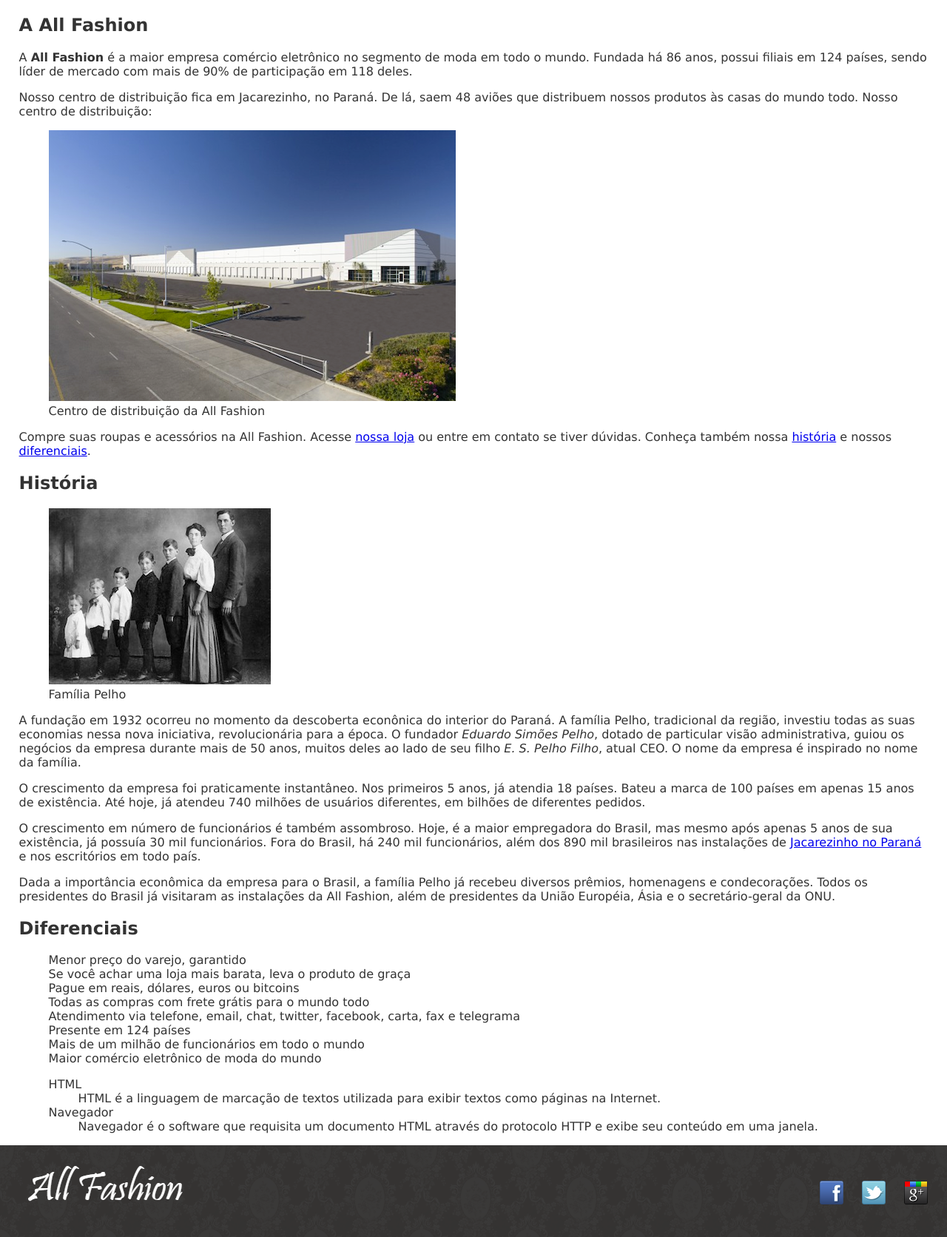
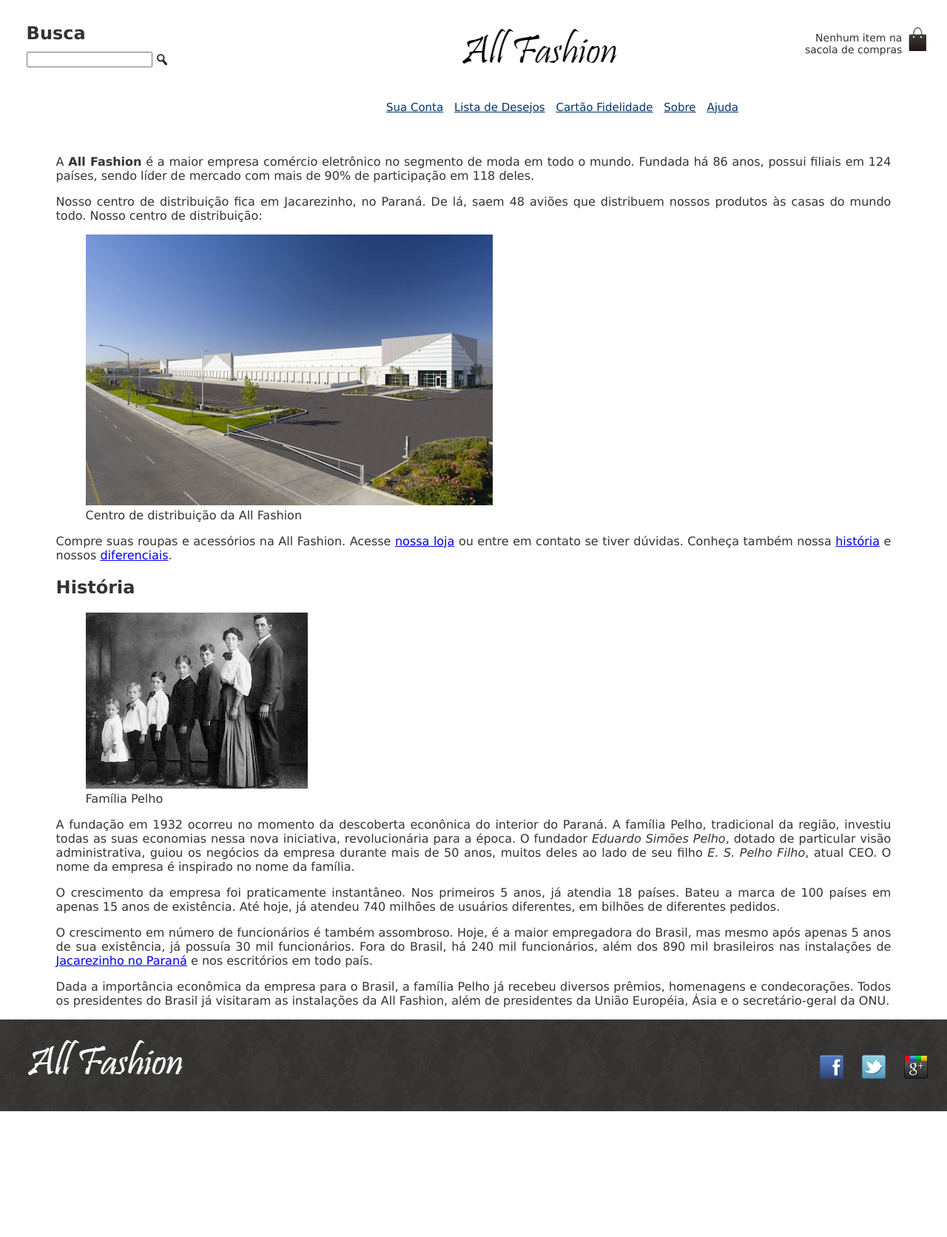
Before and after one commit to cassiane-nodari09/allfashion, a PHP site: page /sobre.php in a window 1280 px wide. Shown: the whole page at 74% size. After the commit the page ends 1502 px from the top, so only its background shows below. Run offline with PHP 8.4, Linux system fonts and the light colour scheme; some libraries are stand-ins or nearby versions.

Commit message:
Ajustes página sobre

```diff
--- a/css/estilos.css
+++ b/css/estilos.css
@@ -32,7 +32,7 @@
 	position: relative;
 }
 
-ul li:hover {
+ul li itens:hover {
 	background: #ccc;
 }
 
--- a/sobre.php
+++ b/sobre.php
@@ -1,19 +1,20 @@
 <?php
      $cabecalho_title = "Home da All Fashion";
      include("cabecalho.php");
+     include("header.php");
  ?>
 
     <section class="container">
+        <div class="conteudo" style="margin-left: 50px; margin-right: 50px;";>
 
-        <h1>A All Fashion</h1>
-
-        <p>
+            <br>
+            <p align="justify">
                 A
                 <strong>All Fashion</strong> é a maior empresa comércio eletrônico no segmento de moda em todo o mundo. Fundada há <?php print date("Y") - 1932 ?> anos,
                 possui filiais em 124 países, sendo líder de mercado com mais de 90% de participação em 118 deles.
             </p>
 
-        <p>
+            <p align="justify">
                 Nosso centro de distribuição fica em Jacarezinho, no Paraná. De lá, saem 48 aviões que distribuem nossos produtos às casas
                 do mundo todo. Nosso centro de distribuição:
             </p>
@@ -23,7 +24,7 @@
                 <figcaption>Centro de distribuição da All Fashion</figcaption>
             </figure>
 
-        <p>
+            <p align="justify">
                 Compre suas roupas e acessórios na All Fashion. Acesse
                 <a href="index.html">nossa loja</a> ou entre em contato se tiver dúvidas. Conheça também nossa
                 <a href="#historia">história</a> e nossos
@@ -37,7 +38,7 @@
                 <figcaption>Família Pelho</figcaption>
             </figure>
 
-        <p>
+            <p align="justify">
                 A fundação em 1932 ocorreu no momento da descoberta econônica do interior do Paraná. A família Pelho, tradicional da região,
                 investiu todas as suas economias nessa nova iniciativa, revolucionária para a época. O fundador
                 <em>Eduardo Simões Pelho</em>, dotado de particular visão administrativa, guiou os negócios da empresa durante mais de
@@ -45,13 +46,13 @@
                 <em>E. S. Pelho Filho</em>, atual CEO. O nome da empresa é inspirado no nome da família.
             </p>
 
-        <p>
+            <p align="justify">
                 O crescimento da empresa foi praticamente instantâneo. Nos primeiros 5 anos, já atendia 18 países. Bateu a marca de 100 países
                 em apenas 15 anos de existência. Até hoje, já atendeu 740 milhões de usuários diferentes, em bilhões de diferentes
                 pedidos.
             </p>
 
-        <p>
+            <p align="justify">
                 O crescimento em número de funcionários é também assombroso. Hoje, é a maior empregadora do Brasil, mas mesmo após apenas
                 5 anos de sua existência, já possuía 30 mil funcionários. Fora do Brasil, há 240 mil funcionários, além dos 890 mil
                 brasileiros nas instalações de
@@ -59,37 +60,11 @@
                     Jacarezinho no Paraná</a> e nos escritórios em todo país.
             </p>
 
-        <p>
+            <p align="justify">
                 Dada a importância econômica da empresa para o Brasil, a família Pelho já recebeu diversos prêmios, homenagens e condecorações.
                 Todos os presidentes do Brasil já visitaram as instalações da All Fashion, além de presidentes da União Européia,
                 Ásia e o secretário-geral da ONU.
             </p>
-
-        <h2 id="diferenciais">Diferenciais</h2>
-
-        <ul>
-            <li>Menor preço do varejo, garantido</li>
-            <li>
-                Se você achar uma loja mais barata, leva o produto de graça
-                <li>Pague em reais, dólares, euros ou bitcoins</li>
-                <li>Todas as compras com frete grátis para o mundo todo</li>
-                <li>Atendimento via telefone, email, chat, twitter, facebook, carta, fax e telegrama</li>
-                <li>Presente em 124 países</li>
-                <li>Mais de um milhão de funcionários em todo o mundo</li>
-            </li>
-            <li>Maior comércio eletrônico de moda do mundo</li>
-
-            <dl>
-                <dt>HTML</dt>
-                <dd>
-                    HTML é a linguagem de marcação de textos utilizada para exibir textos como páginas na Internet.
-                </dd>
-                <dt>Navegador</dt>
-                <dd>
-                    Navegador é o software que requisita um documento HTML através do protocolo HTTP e exibe seu conteúdo em uma janela.
-                </dd>
-            </dl>
-        </ul>
-
+        </div>
     </section>
 <?php include("rodape.php"); ?>
```
Lines whose indentation alone changed are shown as unchanged.
